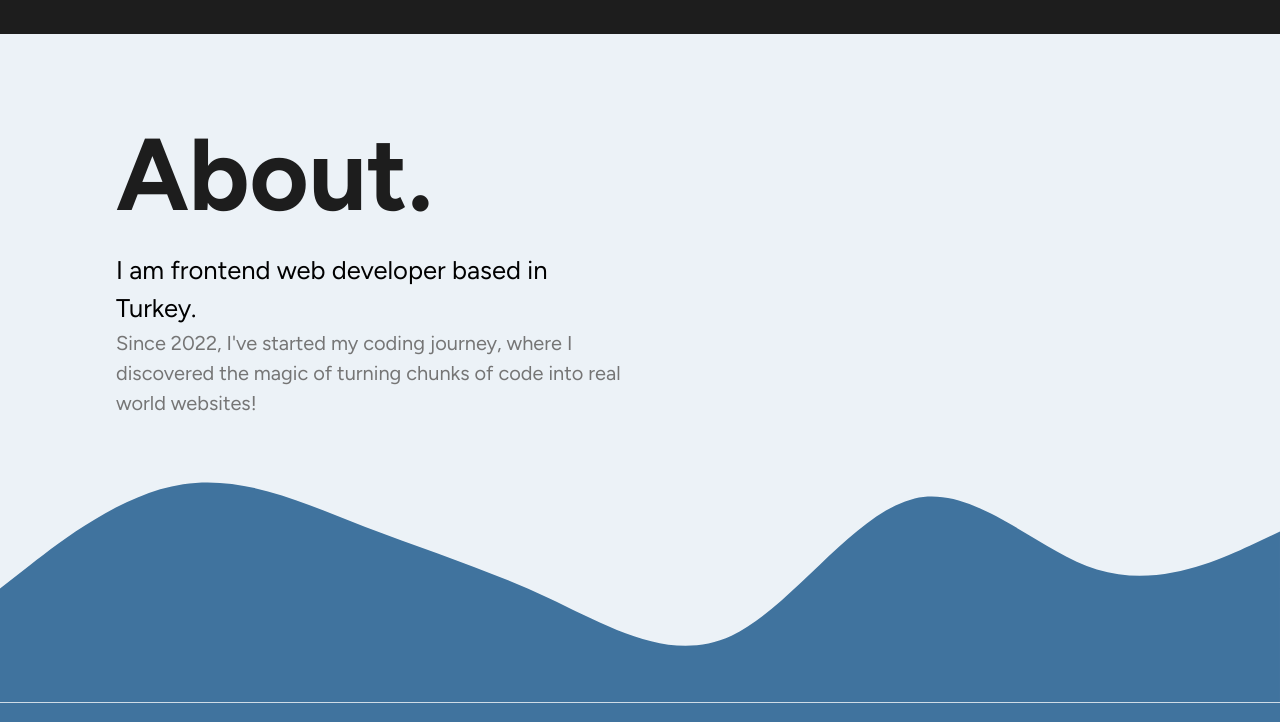
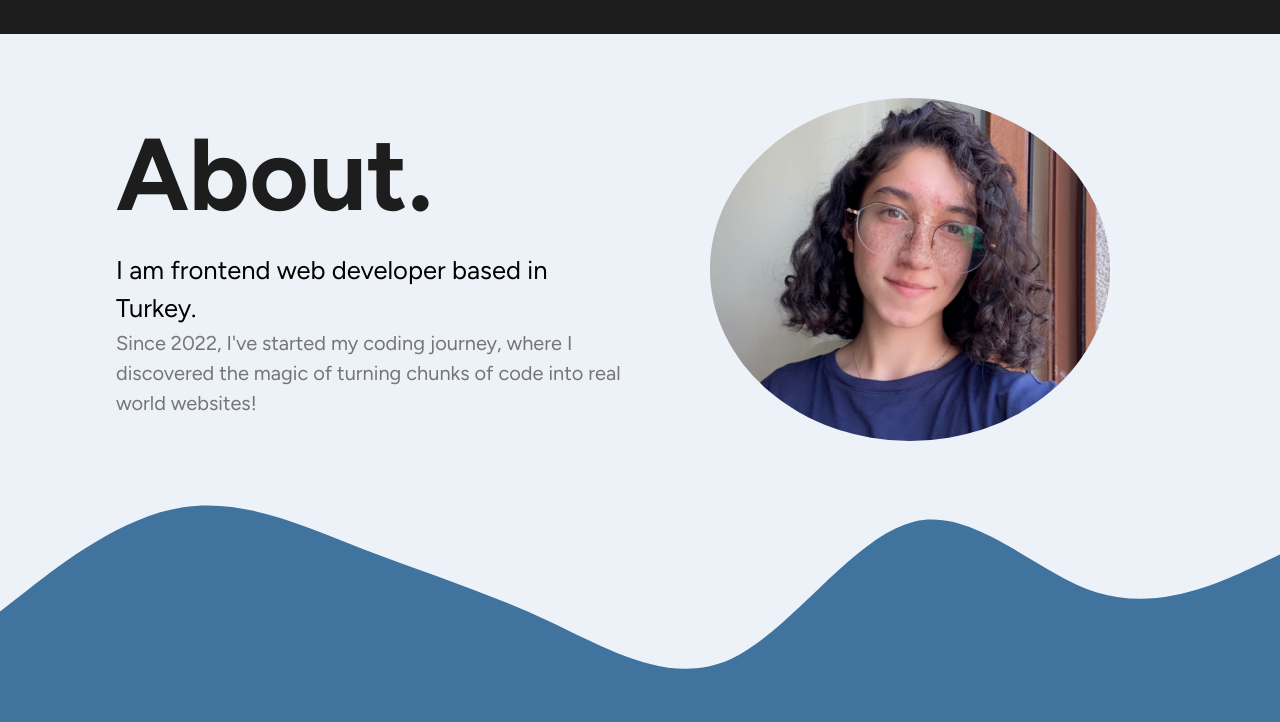
Before and after one commit to SkyHUsseini/My-Portfolio, a plain HTML site: page about.html in a window 1280 px wide. Shown: the part 78-800 px from the top of the page. Drawn offline with Linux system fonts and the light colour scheme; the site is published under a folder, as on GitHub Pages, so addresses that start at the root find nothing.

Commit message:
Update about.html

```diff
--- a/about.html
+++ b/about.html
@@ -70,7 +70,7 @@
           </div>
           <img
             class="about-profile-img"
-            src="/images/profile-img-round.jpg"
+            src="./images/profile-img-round.jpg"
             alt=""
           />
         </div>
```
